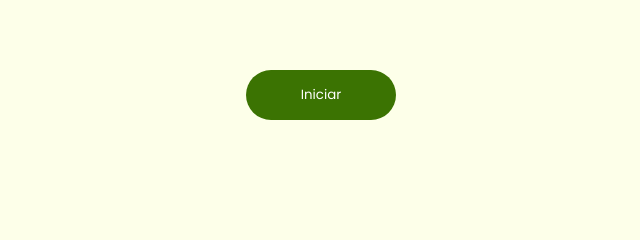
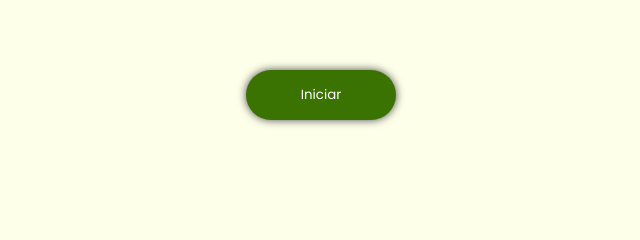
Before and after one commit to yuuki-1337/guacamole, a plain HTML site: page pages/cursos.html in a window 1280 px wide. Shown: the part 443-683 px from the top of the page, 319-959 px from the left. Drawn offline with Linux system fonts and the light colour scheme.

Commit message:
sombra no button iniciar

```diff
--- a/css/style.css
+++ b/css/style.css
@@ -505,6 +505,7 @@ footer{
     background-color: #3B7302;
     border-radius: 30px;
     cursor: pointer;
+    box-shadow: 0px 0px 8px rgb(72, 72, 72);
     animation: shake 2s;
 }
 .welcome-courses button:hover{
```
Also changed, not shown: img/AHOXP2NZJJOG3IT7J5MDNBF47U.jpg (added).
